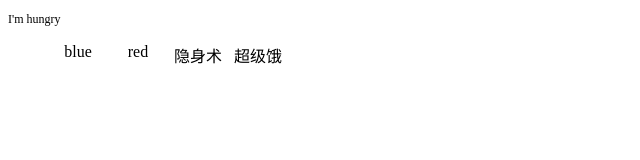
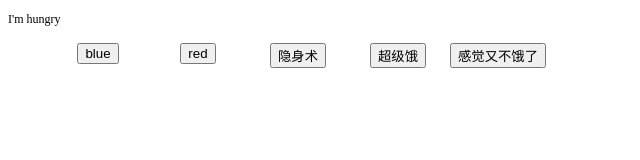
Before and after one commit to SnowSPomPom/Tasks, a plain HTML site: page hungry.html in a window 1280 px wide. Shown: the whole page, without its empty margins (0-640 px from the left). Drawn offline with Linux system fonts and the light colour scheme.

Commit message:
Add files via upload

```diff
--- a/hungry.html
+++ b/hungry.html
@@ -1,5 +1,7 @@
-<!DOCTYPE html PUBLIC "-//W3C//DTD XHTML 1.0 Transitional//EN" "http://www.w3.org/TR/xhtml1/DTD/xhtml1-transitional.dtd">
+<!DOCTYPE html
+	PUBLIC "-//W3C//DTD XHTML 1.0 Transitional//EN" "http://www.w3.org/TR/xhtml1/DTD/xhtml1-transitional.dtd">
 <html xmlns="http://www.w3.org/1999/xhtml">
+
 <head>
 	<meta http-equiv="Content-Type" content="text/html; charset=utf-8" />
 	<title>hungry</title>
@@ -9,29 +11,37 @@
 			visibility: visible;
 			font-size: 12px;
 		}
+
 		#ulchange {
 			list-style-type: none;
 			height: 20px;
 			text-align: center;
 		}
+
 		#ulchange li {
 			display: block;
 			float: left;
 			height: 20px;
-	width: 60px;
+			width: 100px;
 			text-align: center;
 		}
 	</style>
 	<script>
 		var x;
-function color(x){
-	document.getElementById("demo").style.color=x;
+		function color(x) {
+			document.getElementById("demo").style.color = x;
 		}
-var a=1;
-function changevis(x){
-	a=a+x;
-	if(a%2==0) document.getElementById("demo").style.visibility='hidden';
-	else document.getElementById("demo").style.visibility='visible';
+		var a = 1;
+		function changevis(x) {
+			a = a + x;
+			if (a % 2 == 0) document.getElementById("demo").style.visibility = 'hidden';
+			else document.getElementById("demo").style.visibility = 'visible';
+		}
+		function bigger() {
+			document.getElementById("demo").style.fontSize = 40 + 'px';
+		}
+		function smaller() {
+			document.getElementById("demo").style.fontSize = 16 + 'px';
 		}
 
 	</script>
@@ -40,14 +50,20 @@ function changevis(x){
 <body>
 	<p id="demo">I'm hungry</p>
 	<ul id="ulchange">
-<li onclick=color('blue')>
-blue</li>
-<li onclick="color('red')">
-red</li>
+		<li onclick="color('blue')">
+			<button>blue</button>
+		</li>
+		<li onclick=" color('red')">
+			<button>red</button>
+		</li>
 		<li onclick="changevis(1)">
-隐身术</li>
+			<button>隐身术</button>
+		</li>
 		<li onclick="bigger()">
-超级饿</li>
+			<button>超级饿</button>
+		</li>
+		<li onclick="smaller()"><button>感觉又不饿了</button></button></li>
 	</ul>
 </body>
+
 </html>
```
Also changed, not shown: 1 other file. Lines whose indentation alone changed are shown as unchanged.
